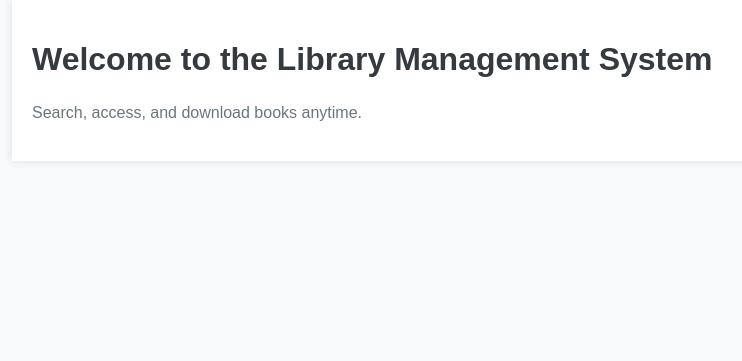
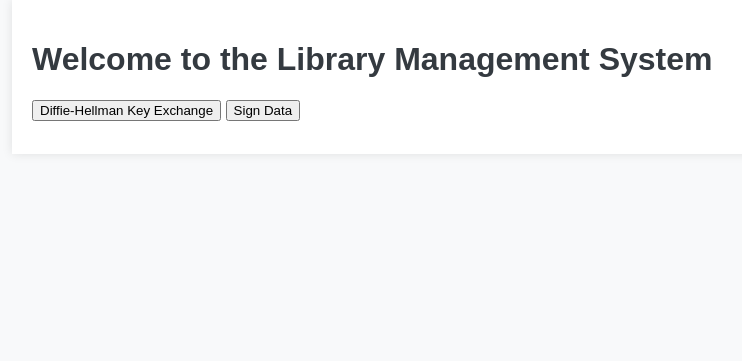
Before and after one commit to ttm43/test, a Flask app: page / in a window 1280 px wide. Shown: the part 59-420 px from the top of the page, without its empty margins (208-950 px from the left). Run offline with Flask 3, Linux system fonts and the light colour scheme.

Commit message:
Update index.html

```diff
--- a/app/templates/index.html
+++ b/app/templates/index.html
@@ -1,8 +1,59 @@
-{% extends "base.html" %}
+<!DOCTYPE html>
+<html lang="en">
+<head>
+    <meta charset="UTF-8">
+    <meta name="viewport" content="width=device-width, initial-scale=1.0">
+    <title>Library Management System</title>
+    <link rel="stylesheet" href="{{ url_for('static', filename='css/styles.css') }}">
+</head>
+<body>
+    <header>
+        <nav>
+            <ul>
+                <li><a href="{{ url_for('main.index') }}">Home</a></li>
+                {% if 'user_id' not in session %}
+                    <li><a href="{{ url_for('main.register') }}">Register</a></li>
+                    <li><a href="{{ url_for('main.login') }}">Login</a></li>
+                {% else %}
+                    <li><a href="{{ url_for('main.search') }}">Search</a></li>
+                    <li><a href="{{ url_for('main.books') }}">Books</a></li>
+                    <li><a href="{{ url_for('main.logout') }}">Logout</a></li>
+                {% endif %}
+            </ul>
+        </nav>
+    </header>
+    <main>
+        <h1>Welcome to the Library Management System</h1>
+        <button id="dh-exchange-btn">Diffie-Hellman Key Exchange</button>
+        <button id="sign-data-btn">Sign Data</button>
+        <pre id="output"></pre>
+    </main>
+    <footer>
+        <p>&copy; 2024 Library Management System</p>
+    </footer>
+    <script>
+        document.getElementById('dh-exchange-btn').addEventListener('click', async function() {
+            const response = await fetch('/dh_key_exchange');
+            const serverPublicKey = await response.text();
+            document.getElementById('output').innerText = 'Server Public Key:\n' + serverPublicKey;
+        });
 
-{% block title %}Home{% endblock %}
-
-{% block content %}
-    <h1>Welcome to the Library Management System</h1>
-    <p>Search, access, and download books anytime.</p>
-{% endblock %}
+        document.getElementById('sign-data-btn').addEventListener('click', async function() {
+            const data = prompt('Enter data to sign:');
+            if (data) {
+                const response = await fetch('/sign_data', {
+                    method: 'POST',
+                    headers: {
+                        'Content-Type': 'application/x-www-form-urlencoded'
+                    },
+                    body: new URLSearchParams({
+                        'data': data
+                    })
+                });
+                const result = await response.json();
+                document.getElementById('output').innerText = 'Signature:\n' + result.signature + '\n\nPublic Key:\n' + result.public_key;
+            }
+        });
+    </script>
+</body>
+</html>
```
